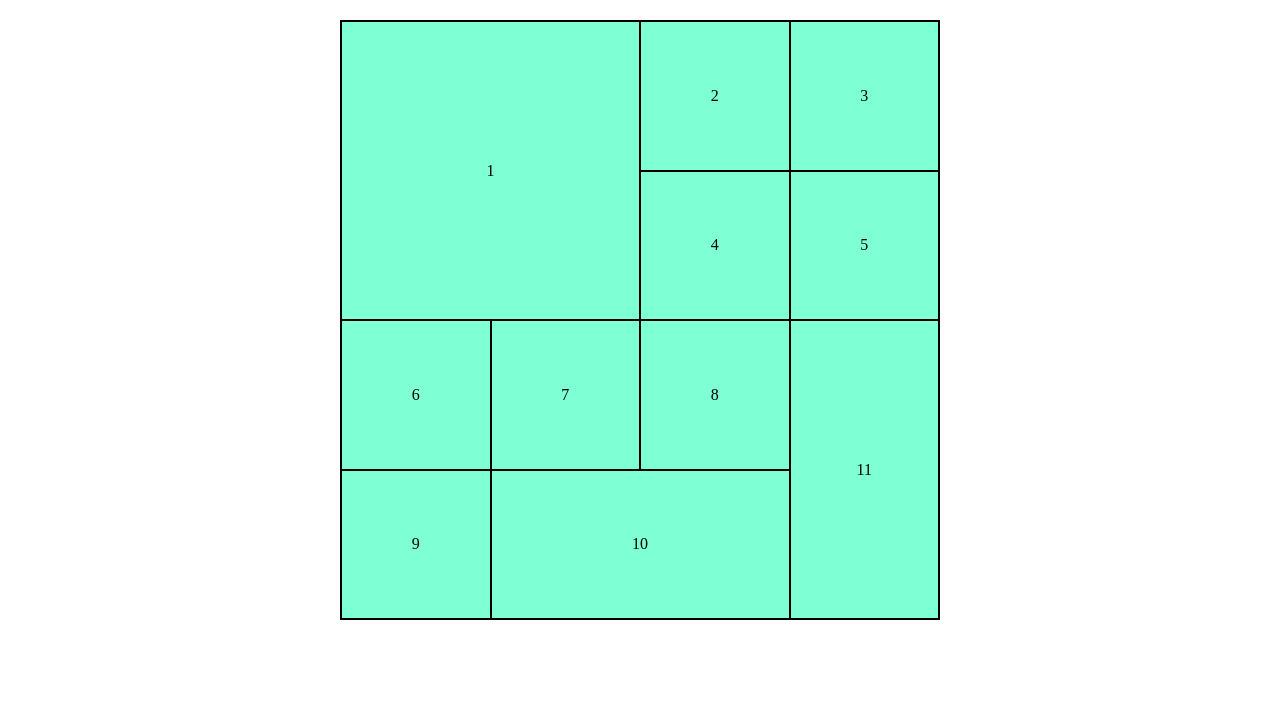
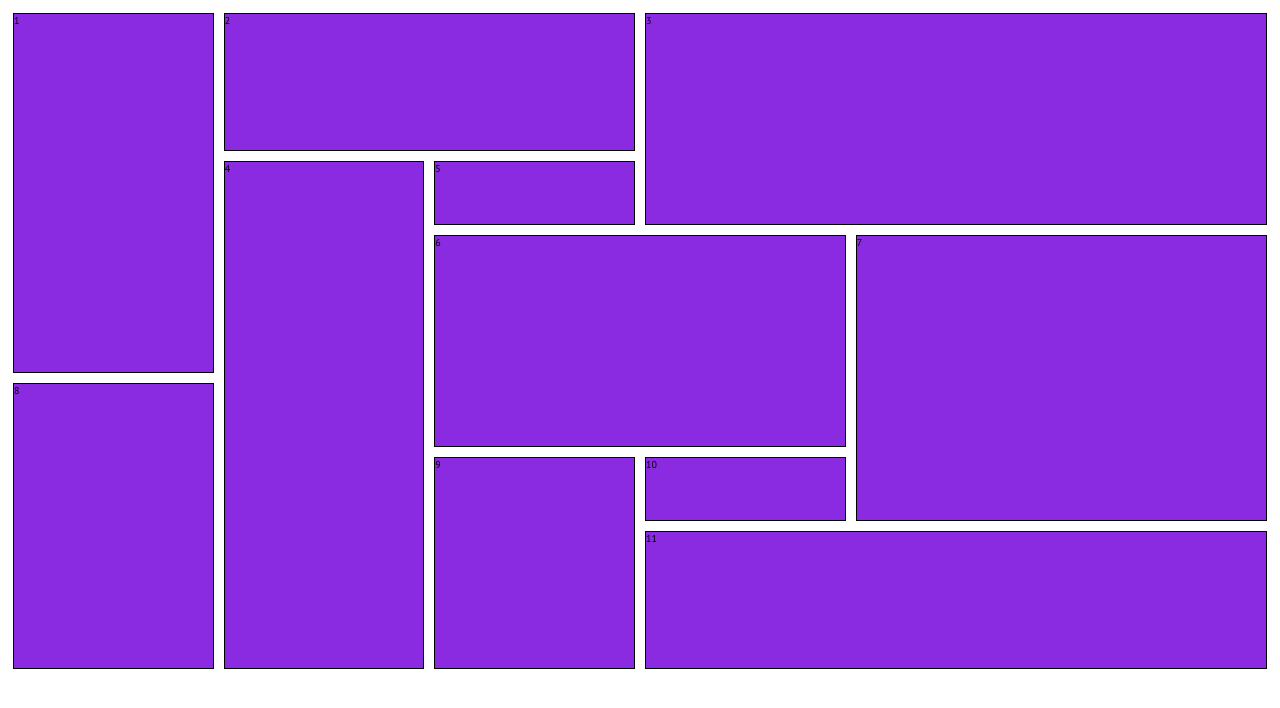
Before and after one commit to MdRejaul1/Flex-card-grow-on-hover, a plain HTML site: page index.html in a window 1280 px wide. Drawn offline with Linux system fonts and the light colour scheme.

Commit message:
Update style.css

```diff
--- a/style.css
+++ b/style.css
@@ -1,53 +1,69 @@
-* {
-    margin: 0;
-    padding: 0;
-    box-sizing: border-box;
+@import url('https://fonts.googleapis.com/css?family=PT+Sans:400,700');
 
+*
+*::before,
+*::after {
+  box-sizing: inherit;
 }
 
-body{
-    display: grid;
-    place-items: center;
-    margin-top: 20px;
-    margin-bottom: 20px;
+html {
+  box-sizing: border-box;
+  font-size: 62.5%;
 }
 
+body {
+  font-family: 'PT Sans', sans-serif;
+}
 .container{
-    width: 600px;
-    height: 600px;
-
-    background-color: aquamarine;
-    border: 1px solid black ;
     display: grid;
-    grid-template-columns: repeat(4, 1fr);
-    grid-template-rows: repeat(4, 1fr) ;
-
+    grid-template-columns: repeat(6, 1fr);
+    grid-template-rows: repeat(9, 5vw);
+    grid-gap: 1rem;
+    padding: .5rem;
+}
+.class{
+    border: 1px solid black;
+    background-color: blueviolet;
 }
 
-.container > div{
-    border: 1px solid black;
-    display: flex;
-    justify-content: center;
-    align-items: center;
+.one{
+    grid-column: 1;
+    grid-row: 1 / span 5;
 }
 
-.one {
-        grid-column: 1 / 3;
-            grid-row: 1 / 3;
-      }
+.two{
+    grid-column: 2 / 4;
+    grid-row: 1 / span 2;
+}
 
+.three{
+    grid-column: 4 / -1;
+    grid-row: 1 / span 3;
+}
+.four{
+    grid-column: 2 / 3;
+    grid-row: 3 / -1;
+}
 
+.six{
+    grid-column: 3 / span 2;
+    grid-row: 4 / 7;
+}
+.seven{
+    grid-column: 5 / -1;
+    grid-row: 4 / 8;
+}
 
-      .eleven {
-        grid-column: 4 / 5;
-        grid-row: 3 /6;
-      }
+.eight{
+    grid-row: 6 / -1;
+}
 
+.nine{
+    grid-row: 7 / -1;
+}
 
-      .ten {
-        grid-column: 2 / 4;
-      }
-      .twelve{
-        grid-column: 1 / 3;
-        height:100px;
-      }
+.eleven{
+    grid-column: 4 / -1;
+
+    grid-row: 8 / -1;
+}
```
